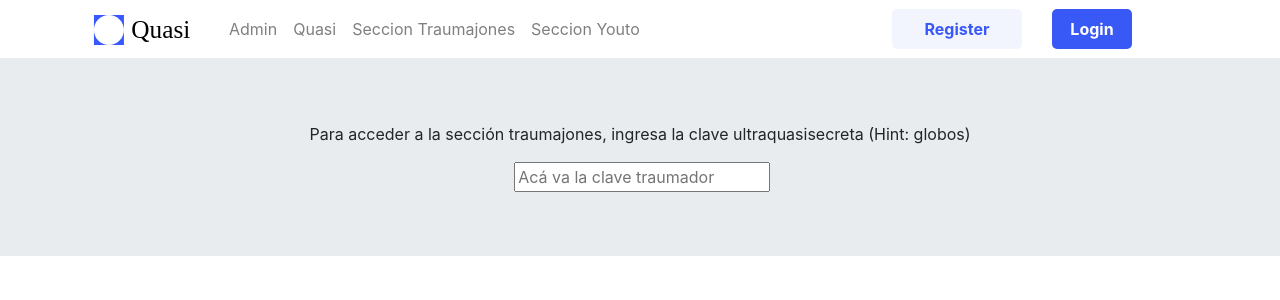
After one commit to gsinay/quasi-deployment, a Django app: page /base_app/trauma/ in a window 1280 px wide. The commit adds this page. Shown: the top 300 px of the page. Run offline with Django 3.2, Linux system fonts and the light colour scheme.

Commit message:
added traumajones section

```diff
--- a/Quasi/base_app/urls.py
+++ b/Quasi/base_app/urls.py
@@ -7,5 +7,6 @@ urlpatterns = [
     url(r'^register/$', views.register, name="register"),
     url(r'^login/$', views.user_login, name="login"),
     url(r'^quasi/', views.quasi, name="quasi"),
-    url(r'^wall/', views.wall, name="wall")
+    url(r'^wall/', views.wall, name="wall"),
+    url(r'^trauma/', views.trauma, name="trauma")
 ]
--- a/Quasi/base_app/views.py
+++ b/Quasi/base_app/views.py
@@ -12,14 +12,14 @@ def index(request):
 
 def register(request):
     registered = False
-    if request.method == "POST":
-        user_form = forms.UserForm(request.POST)
+    if request.method == "POST":  #CHECKING IF USER HAS SUBMITTED FORM
+        user_form = forms.UserForm(request.POST) #ASSIGNING ANSWER TO VARIABLES
         profile_form = forms.UserInfoForm(request.POST)
 
         if user_form.is_valid() and profile_form.is_valid():
             user = user_form.save()
             user.set_password(user.password)
-            user.save()
+            user.save() #CREATING USER
 
             profile = profile_form.save(commit=False)
             profile.user = user
@@ -33,7 +33,7 @@ def register(request):
         else:
             print(user_form.errors, profile_form.errors)
     else:
-        user_form = forms.UserForm()
+        user_form = forms.UserForm() #IF USER HASN'T YET COMPLETED FORM, JUST SHOW THE HTML
         profile_form = forms.UserInfoForm()
 
     return render(request, "base_app/register.html", {"user_form" : user_form, "profile_form" : profile_form, "registered" : registered})
@@ -68,3 +68,13 @@ def user_logout(request):
 @login_required()
 def wall(request):
     return render(request, 'base_app/wall.html')
+
+def trauma(request):
+    if request.method == "POST":
+        clave = request.POST.get("Clave")
+        if clave.lower() == "marsexo":
+            return render(request, 'base_app/buen_trauma.html', {})
+        else:
+            return render(request, 'base_app/mal_trauma.html', {})
+    else:
+        return render(request, 'base_app/pre_trauma.html', {})
--- a/Quasi/templates/base_app/base.html
+++ b/Quasi/templates/base_app/base.html
@@ -25,6 +25,8 @@
             <li class="nav-item">
               <a class="nav-link" href="{% url 'base_app:quasi' %}">Quasi</a>
             </li>
+            <li class="nav-item"> <a class="nav-link" href="{% url 'base_app:trauma' %}" >Seccion Traumajones</a></li>
+            <li class="nav-item"> <a class="nav-link" href="{% url 'base_app:register' %}" >Seccion Youto</a></li>
             {% if user.is_authenticated %}
             <li class="nav-item"><a class="nav-link" href="{% url 'base_app:wall' %}">Wall</a></li>
             {% endif %}
@@ -35,8 +37,7 @@
               {% else %}
                 <li class="nav-item"><a class="nav-link"href="{% url 'base_app:login' %}">Login</a></li>
               {% endif %}
-                <li class="nav-item"> <a class="nav-link" href="{% url 'base_app:register' %}" >Register</a>
-              </li>
+                <li class="nav-item"> <a class="nav-link" href="{% url 'base_app:register' %}" >Register</a></li>
 
             </div>
 
--- /dev/null
+++ b/Quasi/templates/base_app/pre_trauma.html
@@ -0,0 +1,15 @@
+{% extends 'base_app/base.html' %}
+{% block body_block %}
+<div class="jumbotron jumbotron-fluid text-center">
+    <p>Para acceder a la sección traumajones, ingresa la clave ultraquasisecreta (Hint: globos)</p>
+    <form action="{% url 'base_app:trauma' %}" method="POST">
+        {% csrf_token %}
+        <label for="Clave"></label>
+        <input type="text" name="Clave" placeholder="Acá va la clave traumador">
+
+
+    </form>
+
+</div>
+
+{% endblock %}
```
Also changed, not shown: Quasi/templates/base_app/buen_trauma.html (added, +9 -0 lines), Quasi/templates/base_app/mal_trauma.html (added, +7 -0 lines), Quasi/Static/images/fatty.png (added), Quasi/base_app/forms.py (line endings or trailing spaces), Quasi/db.sqlite3.
